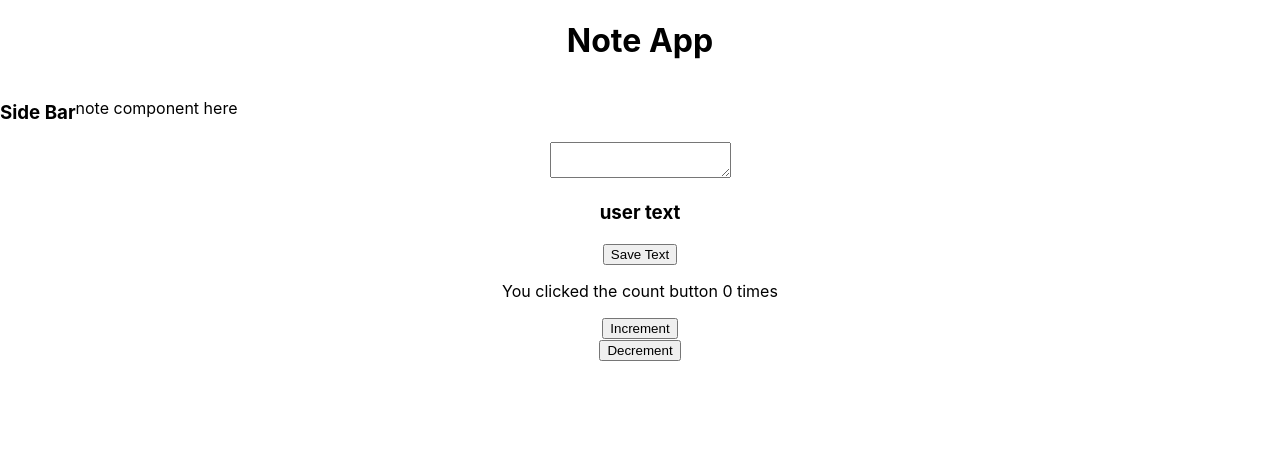
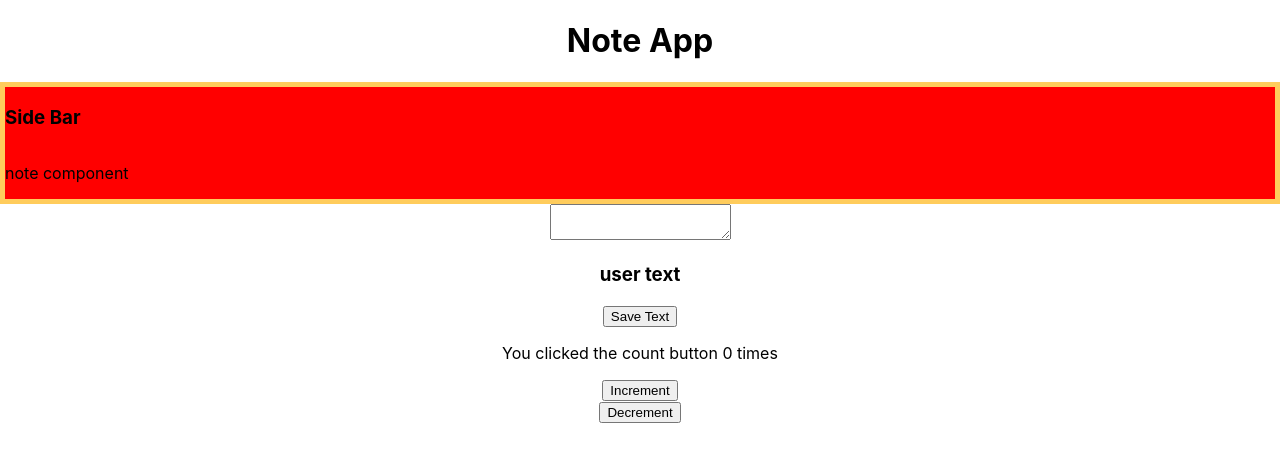
Before and after one commit to MattOrvin/note-app, a React (Create React App) app: page / in a window 1280 px wide. Shown: the top 462 px of the page. Built offline with nearby package versions, Linux system fonts and the light colour scheme.

Commit message:
sidebar css

```diff
--- a/src/Note.js
+++ b/src/Note.js
@@ -3,7 +3,7 @@ import React from 'react'
 function Note(){
     return(
         <div>
-            <p>note component here</p>
+            <p>note component</p>
         </div>
     )
 }
--- /dev/null
+++ b/src/SideBar.css
@@ -0,0 +1,7 @@
+.SideBar {
+    display: flex;
+    flex-direction: column;
+    border: 5px solid #ffcc5c;
+    background-color: red;
+    text-align: left;
+}
--- a/src/SideBar.js
+++ b/src/SideBar.js
@@ -1,15 +1,11 @@
 import React from 'react'
+import './SideBar.css'
 import Note from './Note.js'
 
 function SideBar(){
 
-    const divStyle = {
-        display: 'flex',
-        alignItems: 'left'
-    }
-
     return(
-        <div style={divStyle}>
+        <div className="SideBar">
             <h3>Side Bar</h3>
             <Note />
         </div>
```
